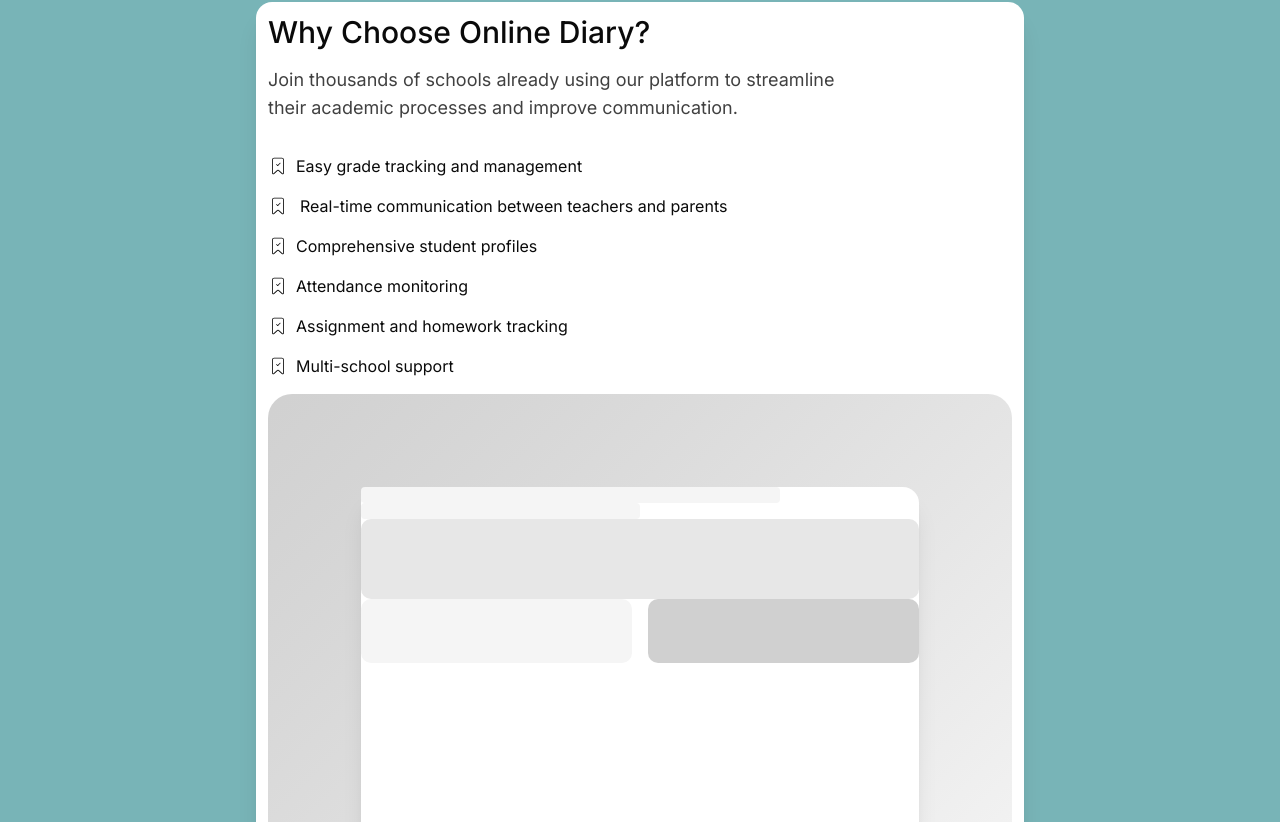
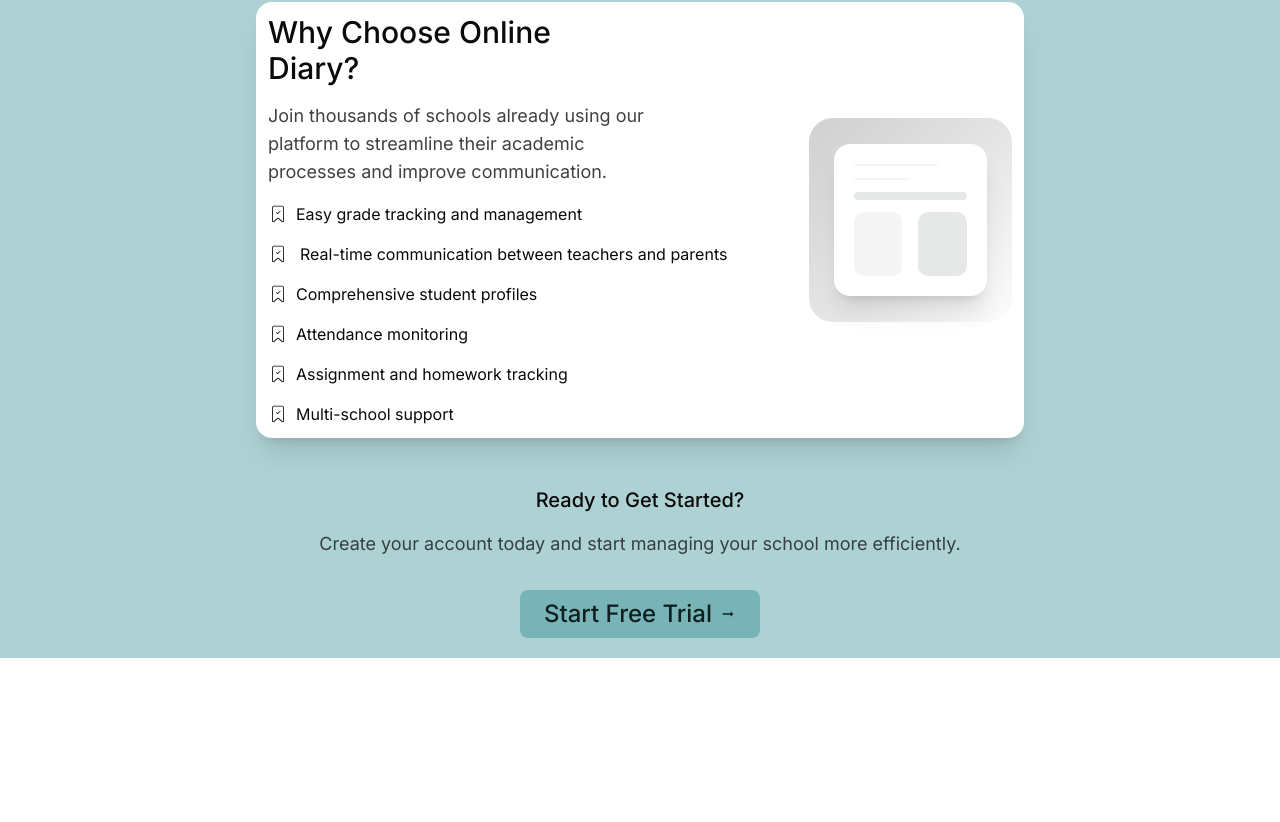
Before and after one commit to Esmurzelly/online_diary, a React (Vite) app in the folder client/: page / in a window 1280 px wide. Shown: the part 1418-2240 px from the top of the page. After the commit the page ends 2076 px from the top, so only its background shows below. Built offline with nearby package versions, Linux system fonts and the light colour scheme; no server answers; sample sign-in values are in the browser's storage; a web font is replaced by a local one.

Commit message:
Home page 2.0

```diff
--- a/client/src/pages/home/index.tsx
+++ b/client/src/pages/home/index.tsx
@@ -31,7 +31,7 @@ const Home = (props: Props) => {
         </div>
       </div>
 
-      <div className="bg-primary-light py-5! px-5!">
+      <div className="bg-primary-light/60 py-5! px-5!">
         <div className="max-w-3xl mx-auto!">
           <div className="text-center">
             <h1 className='text-3xl text-primary-dark'>Everything You Need</h1>
@@ -49,13 +49,12 @@ const Home = (props: Props) => {
         </div>
       </div>
 
-      <div className="bg-primary-light p-5!">
+      <div className="bg-primary-light/60 p-5!">
         <div className="max-w-3xl mx-auto! w-full flex flex-col items-start justify-between gap-3 bg-white rounded-2xl shadow-xl p-3!">
-          <div className="flex flex-col gap-8">
+          <div className="flex flex-col lg:flex-row lg:items-center gap-8">
             <div className="flex flex-col items-start text-left gap-4 w-full">
               <h1 className='font-medium text-3xl w-3/5'>Why Choose Online Diary?</h1>
               <p className='text-lg text-black/75 w-4/5'>Join thousands of schools already using our platform to streamline their academic processes and improve communication.</p>
-            </div>
 
               <div className="flex flex-col items-start gap-4">
                 <div className="flex items-center gap-2">
@@ -82,17 +81,21 @@ const Home = (props: Props) => {
                   <CiBookmarkCheck className='w-5 h-5' />
                   <p>Multi-school support</p>
                 </div>
+              </div>
+            </div>
 
-              <div className=" w-full">
+
+            <div className="relative w-full sm:w-4/5 md:w-3/5 lg:w-2/5 mx-auto!">
               <div className="aspect-square rounded-3xl bg-linear-to-br from-primary/20 to-secondary/30 flex items-center justify-center">
                 <div className="w-3/4 h-3/4 bg-card rounded-2xl shadow-xl p-6 animate-float">
-                    <div className="space-y-4">
-                      <div className="h-4 bg-muted rounded w-3/4" />
-                      <div className="h-4 bg-muted rounded w-1/2" />
-                      <div className="h-20 bg-primary/10 rounded-lg mt-6" />
+                  <div className="space-y-4 h-full flex flex-col justify-around gap-3 p-5!">
+                    <div className="h-6 bg-muted rounded w-3/4" />
+                    <div className="h-6 bg-muted rounded w-1/2" />
+                    <div className="h-20 bg-primary-dark/10 rounded-lg mt-6" />
+
                     <div className="grid grid-cols-2 gap-4">
                       <div className="h-16 bg-muted rounded-lg" />
-                        <div className="h-16 bg-primary/20 rounded-lg" />
+                      <div className="h-16 bg-primary-dark/10 rounded-lg" />
                     </div>
                   </div>
                 </div>
@@ -101,7 +104,10 @@ const Home = (props: Props) => {
           </div>
         </div>
 
-            <div className=""></div>
+        <div className="mt-12! flex flex-col items-center justify-center gap-4 text-center">
+          <h1 className='font-medium text-xl'>Ready to Get Started?</h1>
+          <p className='text-lg text-black/70'>Create your account today and start managing your school more efficiently.</p>
+          <Button className='font-medium mt-4! bg-primary-light  text-primary-dark text-2xl p-6!'>Start Free Trial <MdArrowRightAlt /></Button>
         </div>
       </div>
     </section>
```
Lines whose indentation alone changed are shown as unchanged.
